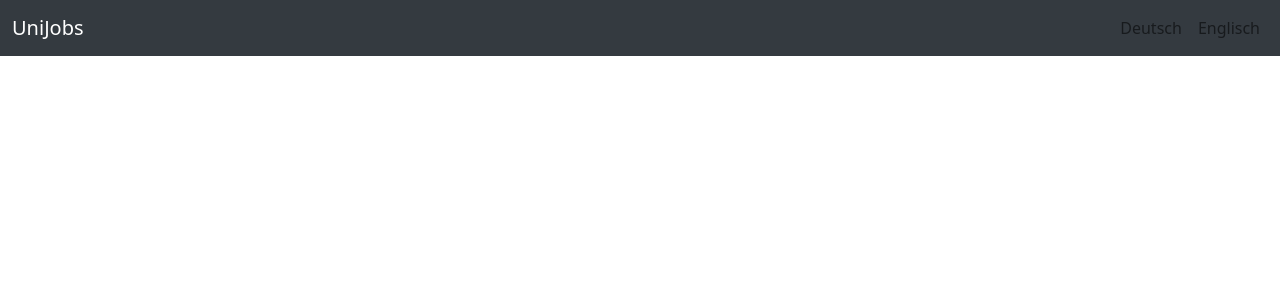
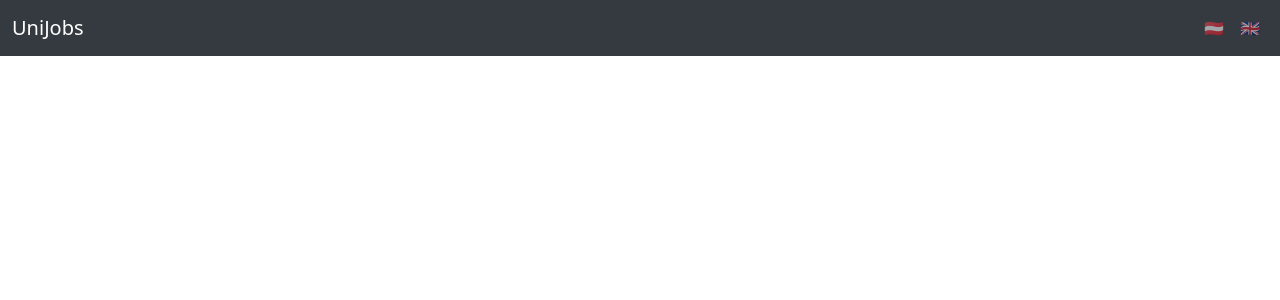
Before and after one commit to dejse/dj-unijobs2, a Django app: template Backend/templates/_layout.html in a window 1280 px wide. Shown: the top 300 px of the page. Run offline with Django 4.2, Linux system fonts and the light colour scheme; the template is opened without the code that fills it, so the values that code supplies are empty; parts of the project's set-up code (start-up, migrations or seed data) failed here and were passed over.

```diff
--- a/Backend/templates/_layout.html
+++ b/Backend/templates/_layout.html
@@ -17,8 +17,8 @@
       <div class="container-fluid">
         <a class="navbar-brand text-white" href="/">UniJobs</a>
         <ul class="navbar-nav">
-          <li class="nav-item"><a class="nav-link">Deutsch</a></li>
-          <li class="nav-item"><a class="nav-link">Englisch</a></li>
+          <li class="nav-item"><a class="nav-link">🇦🇹</a></li>
+          <li class="nav-item"><a class="nav-link">🇬🇧</a></li>
         </ul>
       </div>
     </nav>
```
Also changed, not shown: package.json (added, +26 -0 lines), pnpm-lock.yaml (added), 1 other file.
